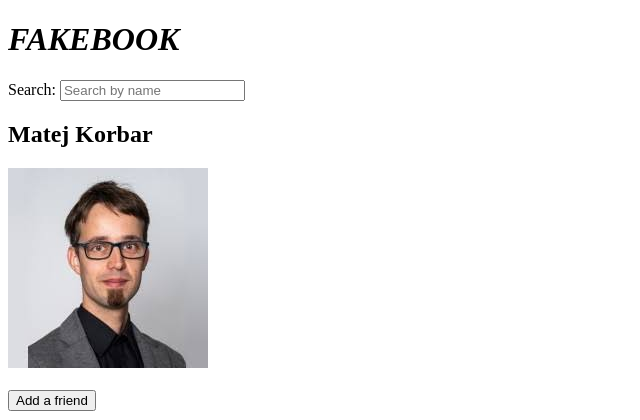
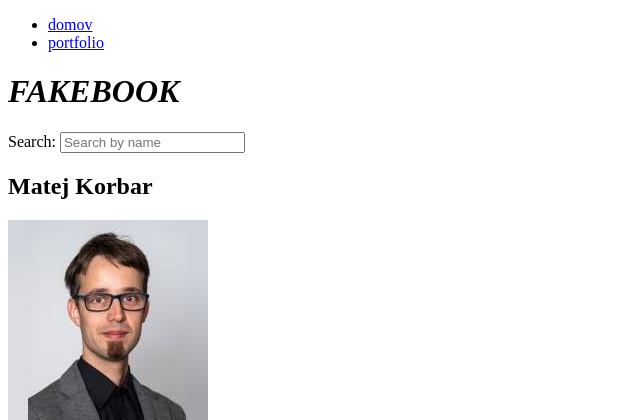
Before and after one commit to mkorbar/WD2-code, a Flask app: page /about in a window 1280 px wide. Shown: the top 420 px of the page, without its empty margins (0-640 px from the left). Run offline with Flask 2, Linux system fonts and the light colour scheme.

Commit message:
Added menu, fixed some items

```diff
--- a/templates/fakebook.html
+++ b/templates/fakebook.html
@@ -5,6 +5,10 @@
     </head>
 
     <body>
+    <ul>
+        <li><a href="/">domov</a></li>
+        <li><a href="/portfolio">portfolio</a></li>
+    </ul>
         <h1><i>FAKEBOOK</i></h1>
         Search: <input type="text" placeholder="Search by name">
 
--- a/templates/index.html
+++ b/templates/index.html
@@ -5,6 +5,11 @@
     <title>Pozdravljen svet!</title>
 </head>
 <body>
+    <ul>
+        <li><a href="/portfolio">portfolio</a></li>
+        <li><a href="/about">o meni</a></li>
+    </ul>
     <h1>To je s HTMLjem obogatena stran</h1>
+    <p>Ko bom velik, bom Google</p>
 </body>
 </html>
--- a/templates/porfolio.html
+++ b/templates/porfolio.html
@@ -5,11 +5,11 @@
     <title>Pozdravljen svet!</title>
 </head>
 <body>
-    <h1>To je s stran, kjer bo kmalu moj portfolio</h1>
     <ul>
         <li><a href="/">domov</a></li>
         <li><a href="/about">o meni</a></li>
     </ul>
+    <h1>To je s stran, kjer bo kmalu moj portfolio</h1>
 
 </body>
 </html>
```
Also changed, not shown: 1 other file.
